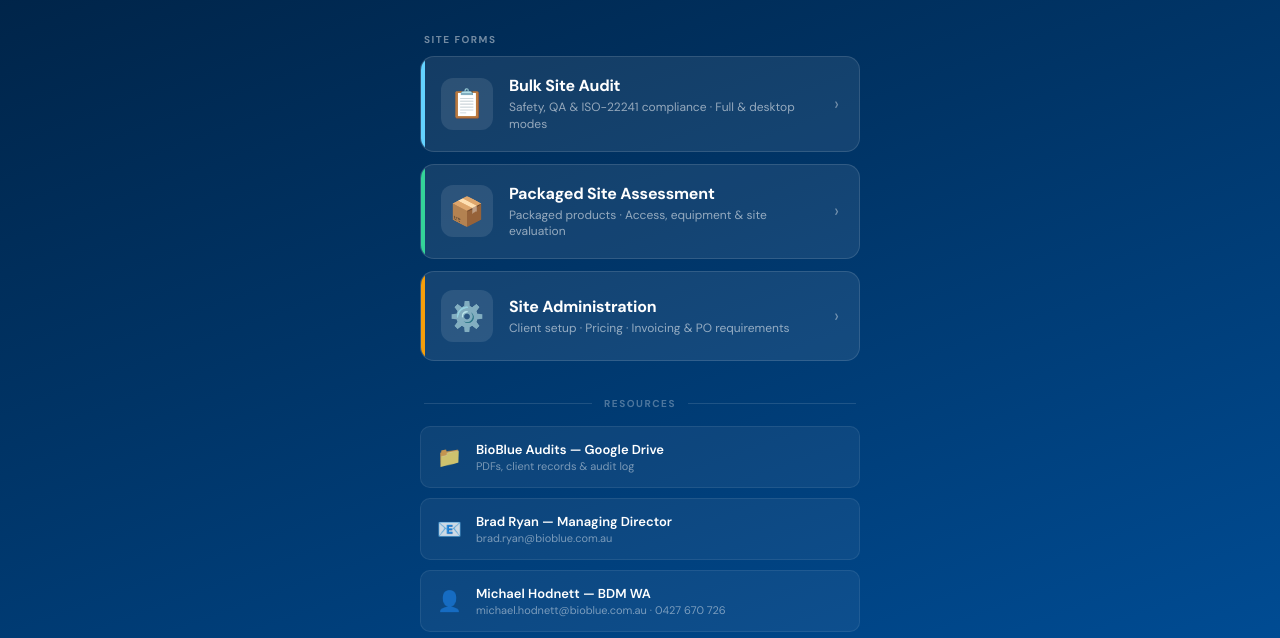
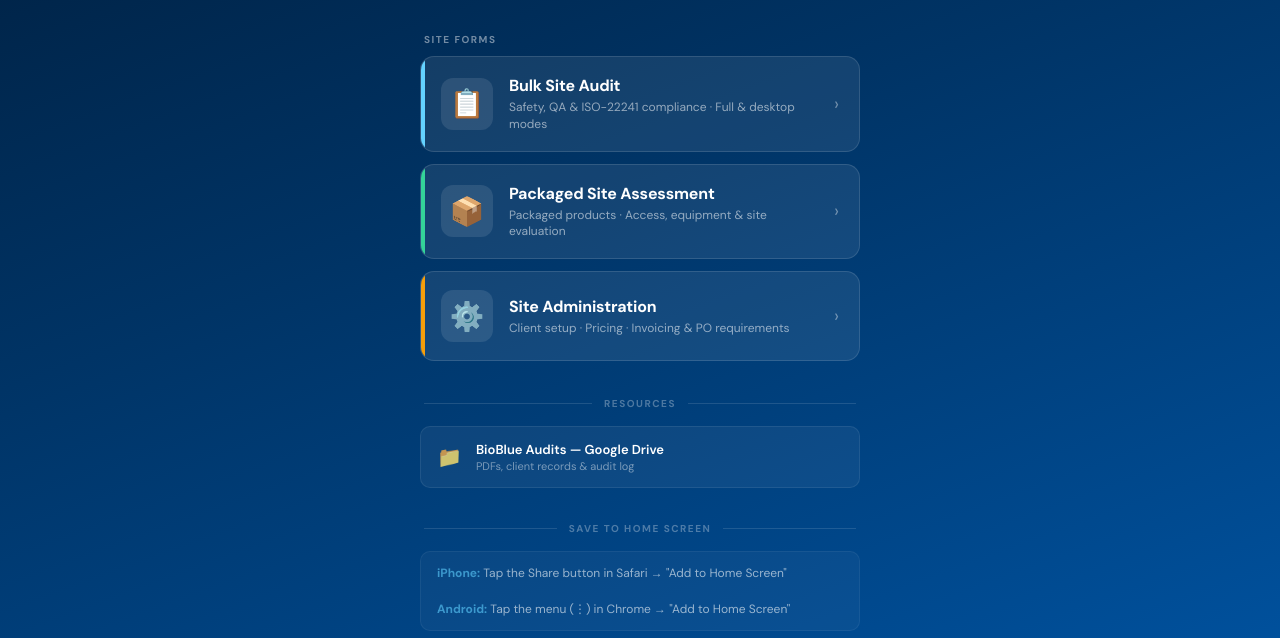
Before and after one commit to michaelhodnett2022-coder/bioblue-field-tools, a plain HTML site: page index.html in a window 1280 px wide. Shown: the part 162-800 px from the top of the page. Drawn offline with nearby package versions, Linux system fonts and the light colour scheme.

Commit message:
Update index.html

```diff
--- a/index.html
+++ b/index.html
@@ -242,21 +242,7 @@
     </div>
   </a>
 
-  <a href="mailto:brad.ryan@bioblue.com.au" class="resource-card">
-    <div class="resource-icon">📧</div>
-    <div class="resource-text">
-      <div class="resource-title">Brad Ryan — Managing Director</div>
-      <div class="resource-desc">brad.ryan@bioblue.com.au</div>
-    </div>
-  </a>
 
-  <a href="mailto:michael.hodnett@bioblue.com.au" class="resource-card">
-    <div class="resource-icon">👤</div>
-    <div class="resource-text">
-      <div class="resource-title">Michael Hodnett — BDM WA</div>
-      <div class="resource-desc">michael.hodnett@bioblue.com.au · 0427 670 726</div>
-    </div>
-  </a>
 
   <!-- INSTALL HINT -->
   <div class="divider">
```
